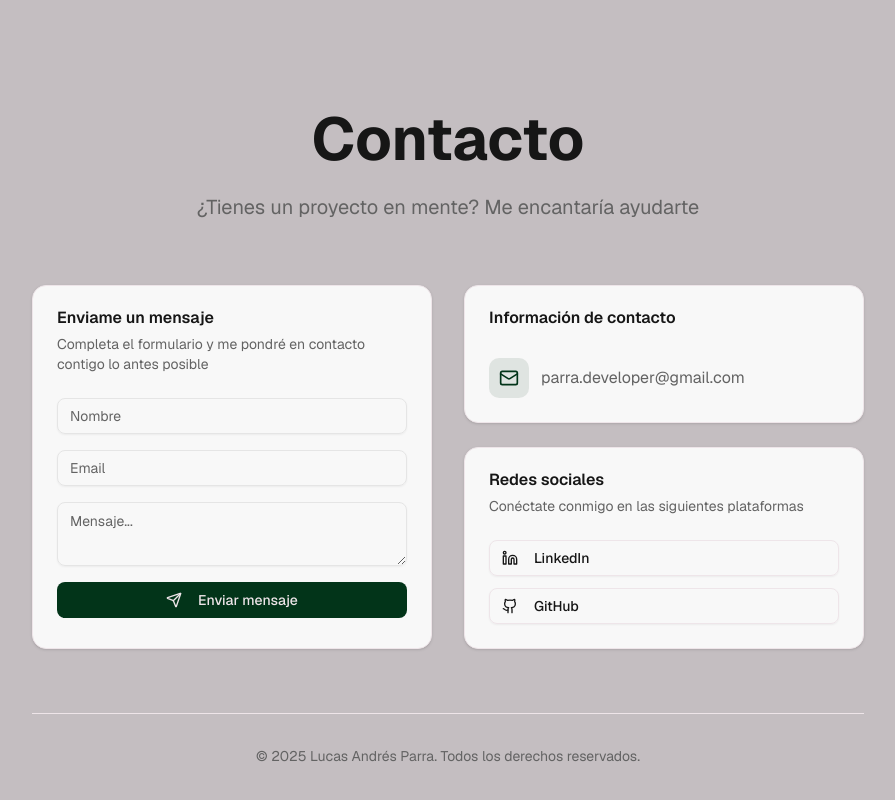
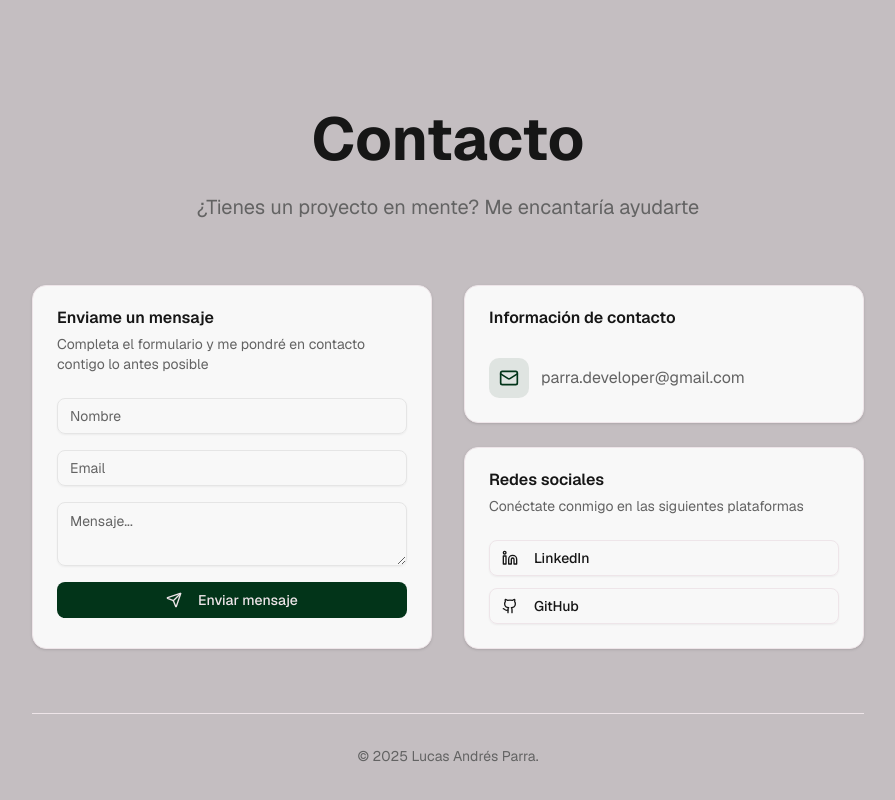
Before and after one commit to LucasParra95/portfolio-personal, a Next.js app: page / in a window 1280 px wide. Shown: the part 5910-6710 px from the top of the page, without its empty margins (192-1087 px from the left). Built offline with nearby package versions, Linux system fonts and the light colour scheme.

Commit message:
Borrar footer incorrecto

```diff
--- a/components/contact-section.tsx
+++ b/components/contact-section.tsx
@@ -183,7 +183,7 @@ export function ContactSection() {
 
         {/* Footer */}
         <div className="mt-16 pt-8 border-t border-border text-center text-sm text-muted-foreground">
-          <p>© {new Date().getFullYear()} Lucas Andrés Parra. Todos los derechos reservados.</p>
+          <p>© {new Date().getFullYear()} Lucas Andrés Parra.</p>
         </div>
       </div>
     </section>
```
